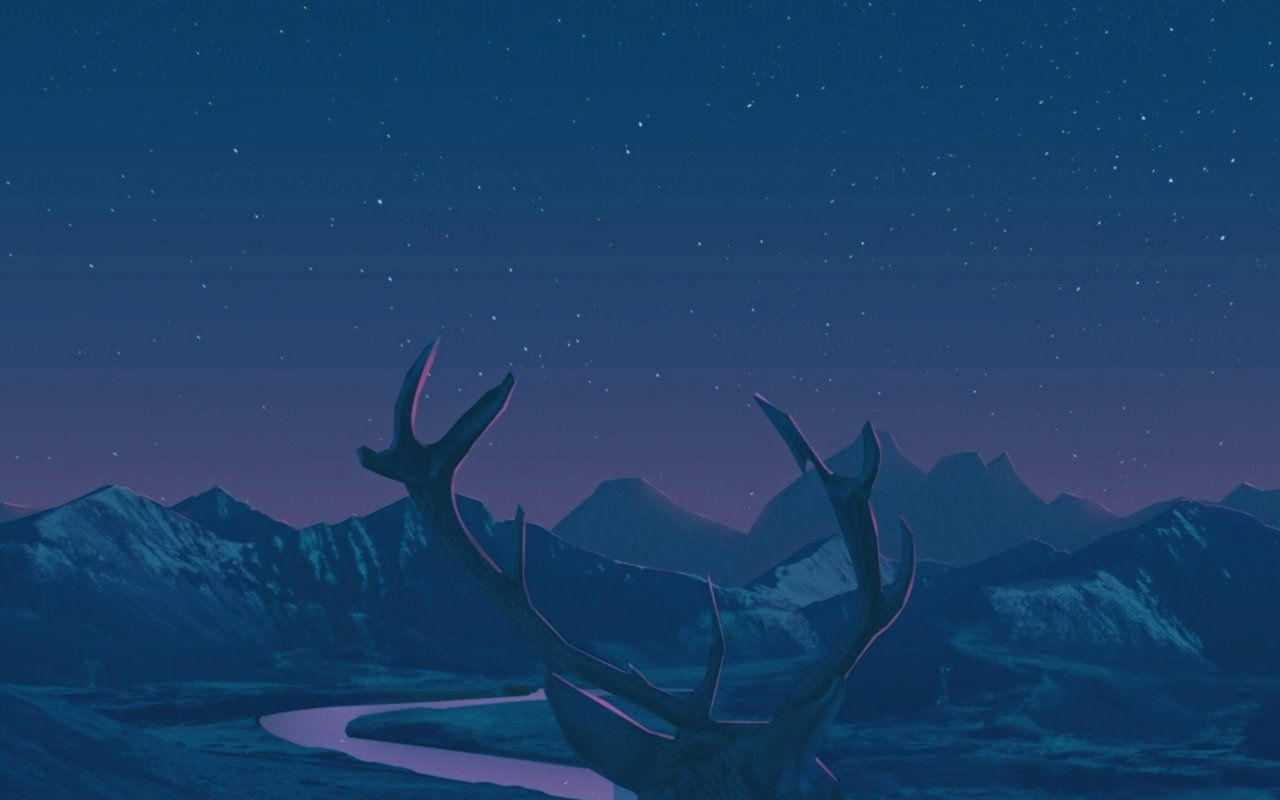
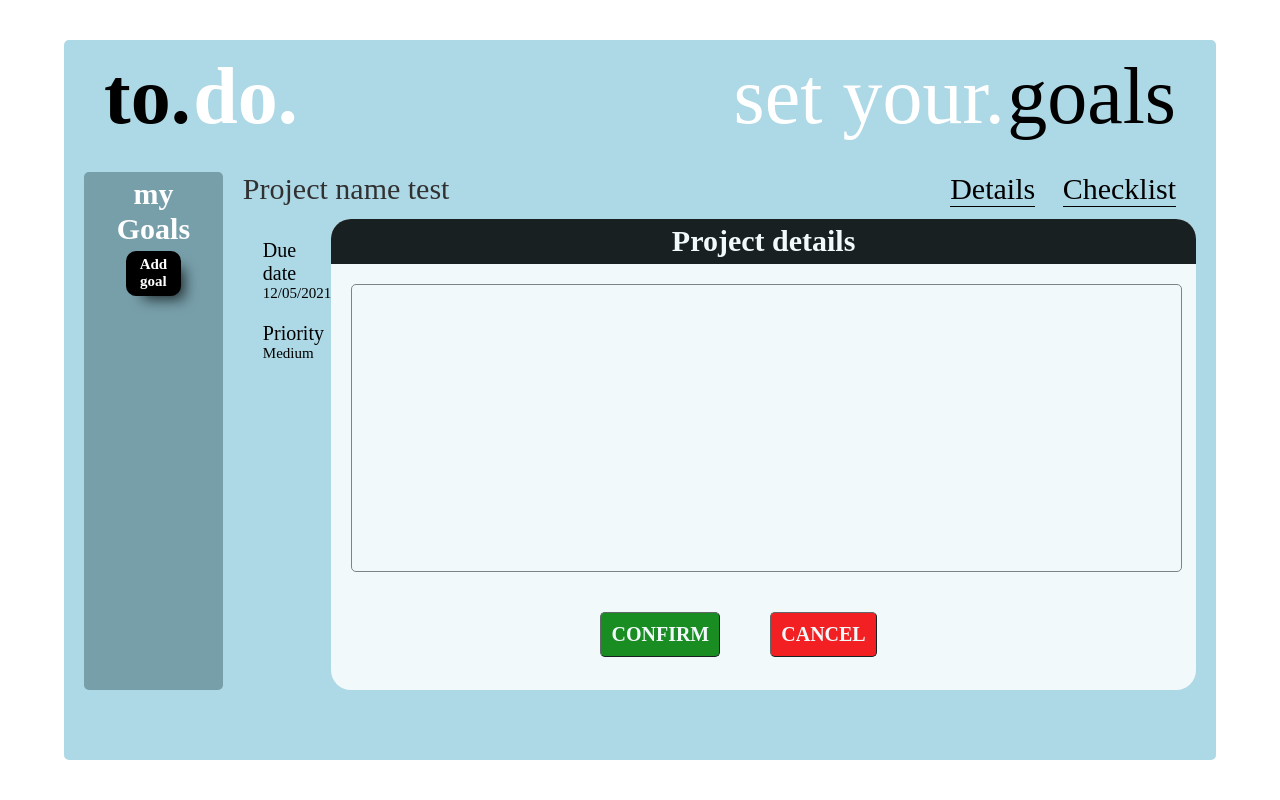
Before and after one commit to Spoix/To-do-list, a website built with webpack: page src/template.html in a window 1280 px wide. Built offline with nearby package versions, Linux system fonts and the light colour scheme.

Commit message:
Styling portion almost done. Needs to add the checklist showcase option.

```diff
--- a/src/styles/main.scss
+++ b/src/styles/main.scss
@@ -1,8 +1,5 @@
 @use './utilities/normalize';
-@use './utilities/utilities';
-
-
-body {
-    display: flex;
-    flex-direction: column;
-}
+@use './utilities/bodygrid';
+@use './utilities/container';
+@use './utilities/header';
+@use './utilities/main-showcase';
--- /dev/null
+++ b/src/styles/utilities/_bodygrid.scss
@@ -0,0 +1,9 @@
+#showcase {
+    display: grid;
+    grid-template-columns: 1fr 6fr;
+
+    #showcase-header {
+        display: flex;
+
+    }
+}
--- /dev/null
+++ b/src/styles/utilities/_container.scss
@@ -0,0 +1,10 @@
+#container {
+    background-color: lightblue;
+    position: fixed;
+    top: 50%;
+    left: 50%;
+    transform: translate(-50%, -50%);
+    height: 90vh;
+    width: 90vw;
+    border-radius: 0.5rem;
+}
--- /dev/null
+++ b/src/styles/utilities/_header.scss
@@ -0,0 +1,33 @@
+#header {
+
+
+    .logo-text {
+        font-size: 8rem;
+    }
+
+    #logo {
+        display: flex;
+        justify-content: space-between;
+
+        #logo-title {
+
+            span:nth-child(1) {
+                margin-left: 4rem;
+                font-weight: bold;
+            }
+
+            span:nth-child(2) {
+                font-weight: bold;
+                color: white;
+            }
+        }
+
+        #logo-subtitle {
+            margin-right: 4rem;
+
+            span:nth-child(1) {
+                color: white;
+            }
+        }
+    }
+}
--- /dev/null
+++ b/src/styles/utilities/_main-showcase.scss
@@ -0,0 +1,7 @@
+@use './project-listing';
+@use './project-showcase';
+
+#showcase {
+    height: 80%;
+    margin: 2rem;
+}
--- /dev/null
+++ b/src/styles/utilities/_project-listing.scss
@@ -0,0 +1,39 @@
+#project-listing {
+
+    border-radius: 0.5rem;
+    margin-right: 2rem;
+    height: 90%;
+    text-align: center;
+    background-color: rgb(119, 159, 170);
+
+
+    p {
+        font-weight: bold;
+        color: white;
+        font-size: 3rem;
+        margin: 0;
+        border-radius: 1rem;
+        width: 70%;
+        margin: 0.5rem auto;
+    }
+
+    button {
+        width: 40%;
+        font-size: 1.5rem;
+        cursor: pointer;
+        background-color: black;
+        border: none;
+        border-radius: 1rem;
+        padding: 0.5rem;
+        color: white;
+        font-weight: bold;
+        box-shadow: 10px 10px 14px -7px rgba(0,0,0,0.75);
+    }
+
+    button:hover {
+        color: black;
+        background-color: white;
+        border: none;
+        transition: 0.5s;
+    }
+}
--- /dev/null
+++ b/src/styles/utilities/_project-showcase.scss
@@ -0,0 +1,139 @@
+#project-showcase {
+    height: 90%;
+    display: grid;
+    grid-template-rows: 1fr repeat(2, 5fr);
+    grid-template-columns: 1fr repeat(2, 5fr);
+    grid-template-areas:
+        "header header header"
+        "config display display"
+        "config display display";
+
+    #showcase-header {
+        font-size: 3rem;
+        justify-content: space-between;
+        grid-area: header;
+
+        #project-name {
+            color:rgb(49, 49, 49);
+        }
+
+        #project-showcase-menu {
+            .showcase-buttons {
+                border-bottom: solid;
+                padding-bottom: 0.1rem;
+                border-width: 0.05rem;
+                margin-right: 2rem;
+            }
+
+            .showcase-buttons:hover {
+                color: white;
+                cursor: pointer;
+                transition: 0.5s;
+            }
+        }
+    }
+
+    #showcase-config {
+
+        grid-area: config;
+
+        .config-item {
+            display: flex;
+            flex-direction: column;
+            margin-top: 2rem;
+            margin-left: 2rem;
+
+            span:nth-child(1) {
+                font-size: 2rem;
+            }
+            span:nth-child(2) {
+                font-size: 1.5rem;
+            }
+        }
+
+    }
+
+    #showcase-display {
+        background-color: white;
+        border-radius: 2rem;
+        grid-area: display;
+        opacity: 0.85;
+
+        #showcase-header {
+            background-color: black;
+            justify-content: center;
+            border-radius: 2rem;
+            border-bottom-left-radius: 0;
+            border-bottom-right-radius: 0;
+            padding: 0.5rem;
+            color: white;
+            font-weight: bold;
+        }
+
+        #showcase-display-content {
+            padding: 2rem;
+            height: 100%;
+
+
+            textarea {
+                display: block;
+                width: 100%;
+                height: 60%;
+                margin: 0 auto;
+                font-size: 2rem;
+                border-radius: 0.5rem;
+                resize: none;
+                color: black;
+            }
+
+            #button-area {
+                align-items: center;
+                display: flex;
+                justify-content: center;
+
+            }
+
+            button {
+                font-size: 2rem;
+                margin-top: 4rem;
+                border-radius: 0.5rem;
+                border-width: 0.1rem;
+                padding: 1rem;
+                font-weight: bold;
+                cursor: pointer;
+            }
+
+            button:hover {
+                transform: scale(1.1);
+                transition: 0.3s;
+            }
+
+            button:nth-child(1) {
+                margin-right: 5rem;
+                background: green;
+                color: white;
+            }
+
+            button:nth-child(1):hover {
+                background: white;
+                color: green;
+            }
+
+            button:nth-child(2) {
+                margin-right: 5rem;
+                background: red;
+                color: white;
+            }
+
+            button:nth-child(2):hover {
+                margin-right: 5rem;
+                background: white;
+                color: red;
+            }
+
+
+        }
+
+    }
+
+}
--- a/src/styles/utilities/_utilities.scss
+++ /dev/null
@@ -1,3 +0,0 @@
-body {
-    background: url('../assets/wallpaper.jpg');
-}
--- a/src/template.html
+++ b/src/template.html
@@ -4,8 +4,71 @@
     <meta charset="UTF-8">
     <meta http-equiv="X-UA-Compatible" content="IE=edge">
     <meta name="viewport" content="width=device-width, initial-scale=1.0">
+    <link rel="stylesheet" href="https://cdnjs.cloudflare.com/ajax/libs/font-awesome/5.15.3/css/all.min.css" integrity="sha512-iBBXm8fW90+nuLcSKlbmrPcLa0OT92xO1BIsZ+ywDWZCvqsWgccV3gFoRBv0z+8dLJgyAHIhR35VZc2oM/gI1w==" crossorigin="anonymous" referrerpolicy="no-referrer"/>
     <title>Setting your goals</title>
 </head>
 <body>
+    <div id="container">
+
+        <!-- Header portion -->
+        <div id="header">
+            <div id="logo">
+                <p id="logo-title">
+                    <span id="to" class="logo-text">to.</span>
+                    <span id="do" class="logo-text">do.</span>
+                </p>
+                <p id="logo-subtitle">
+                    <span class="logo-text">set your.</span>
+                    <span class="logo-text">goals</span>
+                </p>
+            </div>
+        </div>
+
+        <!-- Showcase area -->
+        <div id="showcase">
+            <div id="project-listing">
+                <p>my Goals</p>
+                <button type="button">Add goal</button>
+                <div id="list">
+
+                </div>
+            </div>
+            <div id="project-showcase">
+                <div id="showcase-header">
+                    <span id="project-name">Project name test</span>
+                    <div id="project-showcase-menu">
+                        <a class="showcase-buttons">Details</a>
+                        <a class="showcase-buttons">Checklist</a>
+                    </div>
+                </div>
+                <div id="showcase-config">
+                    <div id="due-date" class="config-item">
+                        <span>Due date</span>
+                        <span>12/05/2021</span>
+                    </div>
+                    <div id="priority" class="config-item">
+                        <span>Priority</span>
+                        <span>Medium</span>
+                    </div>
+                </div>
+
+                <div id="showcase-display">
+        <!-- This changes to also display 'checklist details' -->
+                    <div id="showcase-header">
+                        <span>Project details</span>
+                    </div>
+        <!-- This changes to also display the checklist area -->
+                    <div id="showcase-display-content">
+                        <textarea></textarea>
+                        <div id="button-area">
+                            <button type="button">CONFIRM</button>
+                            <button type="button">CANCEL</button>
+                        </div>
+                    </div>
+
+                </div>
+            </div>
+        </div>
+    </div>
 </body>
 </html>
```
Also changed, not shown: src/assets/wallpaper.jpg (deleted), 1 other file.
